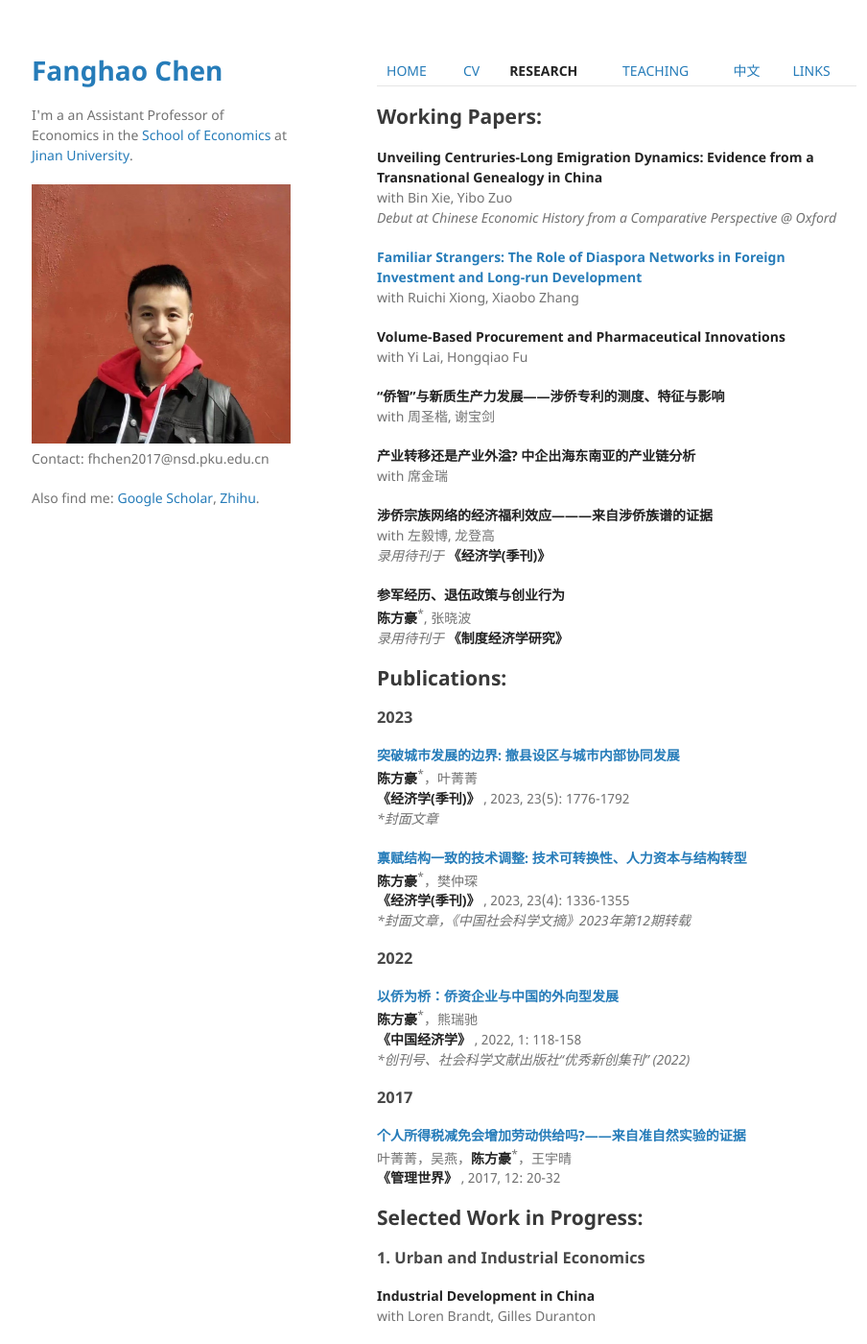
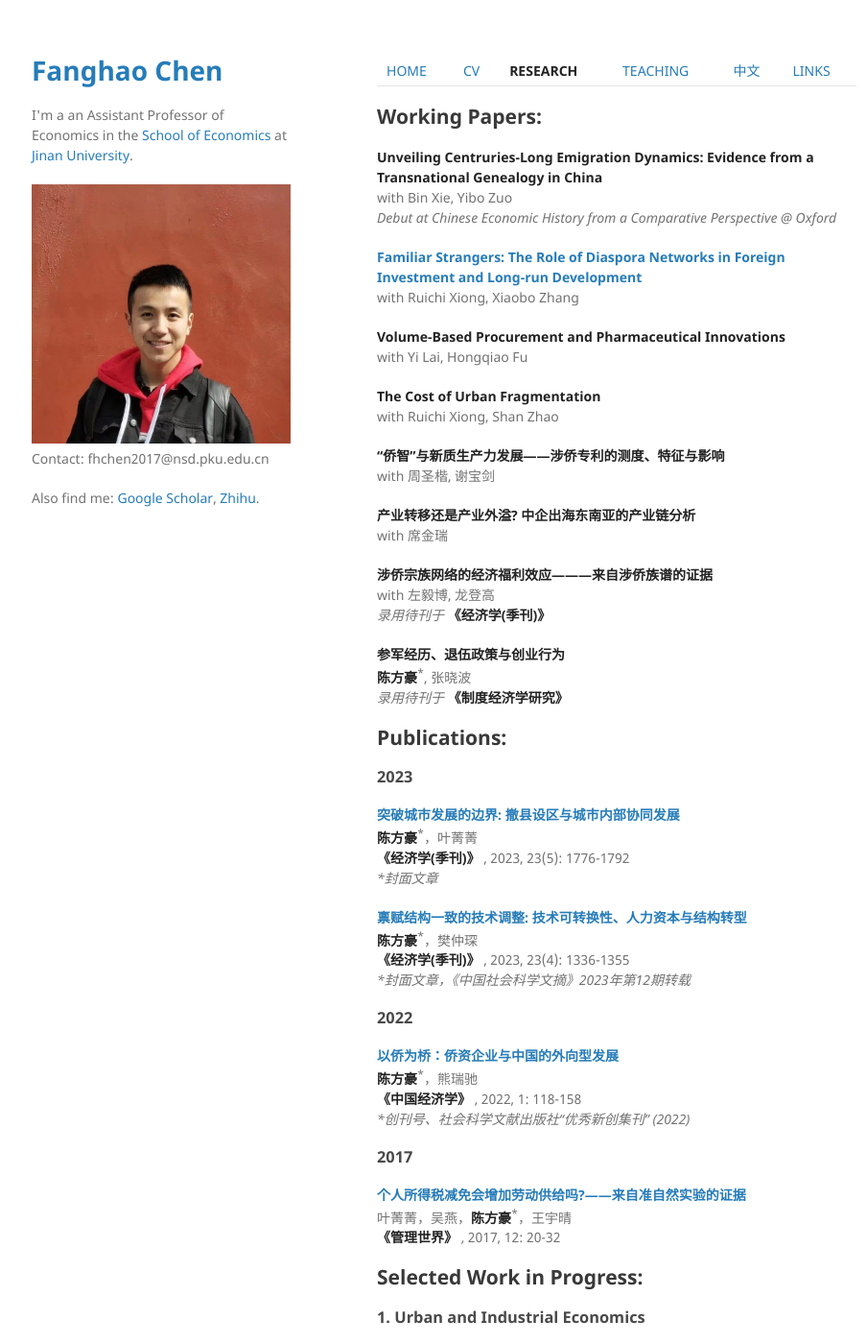
Before and after one commit to FanghaoChen/homepage, a Jekyll site: the page built from research.md, in a window 1280 px wide and 1400 px high. Shown: the whole window at 96% size, without its empty margins (177-1081 px from the left). Built offline with Jekyll 4.4.1, drawn with Linux system fonts in a browser that asks for light colours; some of the changed text lies outside the part shown.

Commit message:
Update research.md

```diff
--- a/research.md
+++ b/research.md
@@ -15,6 +15,9 @@ with Ruichi Xiong, Xiaobo Zhang
 
 **Volume-Based Procurement and Pharmaceutical Innovations** <br/>
 with Yi Lai, Hongqiao Fu
+
+**The Cost of Urban Fragmentation** <br/>
+with Ruichi Xiong, Shan Zhao
 
  **“侨智”与新质生产力发展——涉侨专利的测度、特征与影响** <br/>
 with 周圣楷, 谢宝剑 <br/>
```
Also changed, not shown: other parts of research.md (+0 -3 lines).
